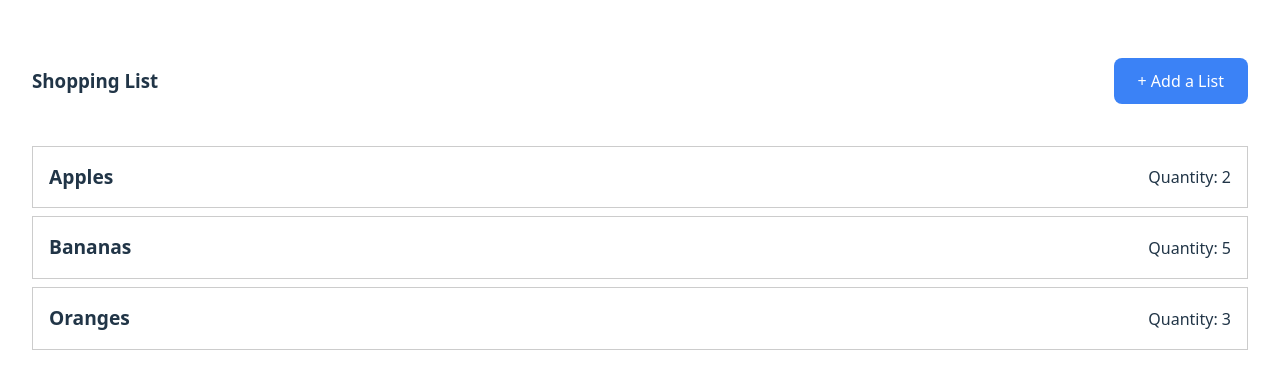
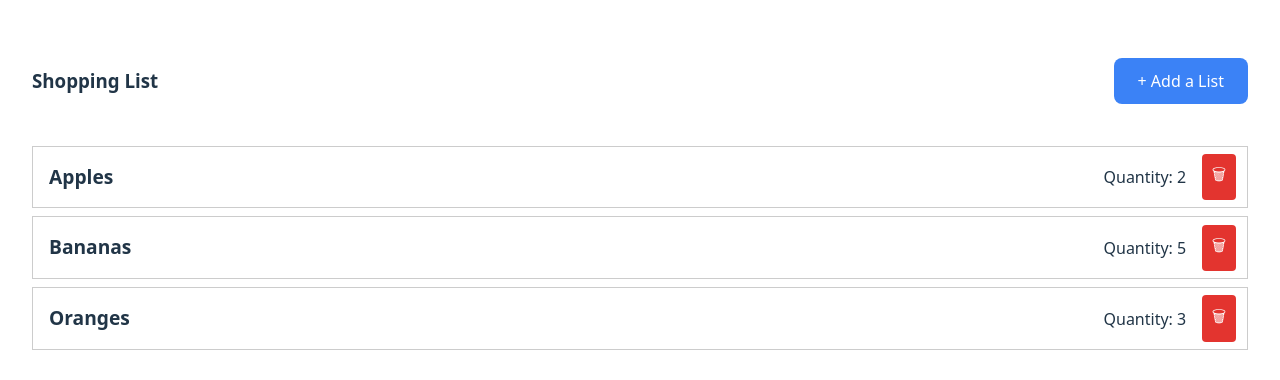
Before and after one commit to smsnaher/react-shopping-list, a React (Vite) app: page / in a window 1280 px wide. Shown: the top 380 px of the page. Built offline with nearby package versions, Linux system fonts and the light colour scheme.

Commit message:
State change tracking

```diff
--- a/src/App.css
+++ b/src/App.css
@@ -11,7 +11,7 @@
   padding: 2rem;
 }
 
-.header{
+.header {
   display: flex;
   justify-content: space-between;
   align-items: center;
@@ -42,14 +42,20 @@ ul.shopping-list li {
   border: 1px solid #ccc;
   margin-bottom: 0.5rem;
   cursor: pointer;
-}
+  display: flex;
+  justify-content: space-between;
+  align-items: center;
+  padding-inline-end: .7em;
 
-ul.shopping-list li:hover {
-  background-color: #f0f0f0;
-}
-
-ul.shopping-list li:active {
-  background-color: #e0e0e0;
+  button {
+    padding: .6em;
+    background-color: #e3342f;
+    color: white;
+    border: none;
+    border-radius: 4px;
+    cursor: pointer;
+    transition: background-color 0.2s ease;
+  }
 }
 
 ul.shopping-list li a {
--- a/src/components/modal/Modal.tsx
+++ b/src/components/modal/Modal.tsx
@@ -13,19 +13,12 @@ const Modal = ({ isOpen, onClose, onSubmit, title }: ModalProps) => {
 
 	const handleSubmit = (e: React.FormEvent) => {
 		e.preventDefault()
-		console.log(itemName.trim());
-
 		if (itemName.trim()) {
 			onSubmit(itemName.trim())
 			setItemName('')
 			onClose()
 		}
 	}
-
-	useEffect(() => {
-		// console.log(onSubmit);
-	}, [onSubmit])
-
 
 	const handleClose = () => {
 		setItemName('')
@@ -38,7 +31,7 @@ const Modal = ({ isOpen, onClose, onSubmit, title }: ModalProps) => {
 	const isAddingItem = title.toLowerCase().includes('item')
 	const inputLabel = isAddingItem ? 'Item Name:' : 'List Name:'
 	const placeholder = isAddingItem ? 'Enter item name' : 'Enter list name'
-	const submitButtonText = isAddingItem ? 'Add Item' : 'Create List'
+	const submitButtonText = isAddingItem ? 'Add Item' : 'Create List';
 
 	return (
 		<div className="modal-overlay" onClick={handleClose}>
--- a/src/pages/Home.tsx
+++ b/src/pages/Home.tsx
@@ -12,9 +12,18 @@ const Home = () => {
     const [items, setItems] = useState<Item[]>([])
     const [isModalOpen, setIsModalOpen] = useState(false)
 
+    const [ideaOfNewItem, setIdeaOfNewItem] = useState<Array<{ id: number, name: string }>>([
+        { 'id': 1, 'name': 'New Item 1' },
+        { 'id': 2, 'name': 'New Item 2' },
+        { 'id': 3, 'name': 'New Item 3' },
+    ])
+
     // Load items from localStorage on component mount
     useEffect(() => {
+        console.log(items, ideaOfNewItem);
+
         const storedItems = loadItemsFromStorage()
+        console.log(storedItems, ideaOfNewItem);
         setItems(storedItems)
     }, [])
 
@@ -25,8 +34,13 @@ const Home = () => {
         }
     }, [items])
 
+    // Monitor modal state changes
+    useEffect(() => {
+        console.log('Modal state changed:', isModalOpen)
+    }, [isModalOpen])
+
     const handleNewList = () => {
-		setIsModalOpen(true)
+        setIsModalOpen(true);
     }
 
     const handleCloseModal = () => {
@@ -48,6 +62,17 @@ const Home = () => {
         console.log('Added new item:', newItem)
     }
 
+    const handleDeleteItem = (itemId: string) => {
+        const userConfirmed = confirm("Are you sure you want to delete this item?");
+        if (!userConfirmed) return;
+
+        setItems(prevItems => {
+
+            const updatedItems = prevItems.filter(item => item.id !== itemId)
+            return updatedItems
+        })
+        console.log('Deleted item:', itemId)
+    }
     return (
         <div>
             <div className="header">
@@ -62,6 +87,7 @@ const Home = () => {
                             <h2>{item.name}</h2>
                             <p>Quantity: {item.quantity}</p>
                         </Link>
+                        <button onClick={() => handleDeleteItem(item.id)}>🗑</button>
                     </li>
                 ))}
             </ul>
```
Also changed, not shown: src/components/navigation/index.ts (added). Lines whose indentation alone changed are shown as unchanged.
